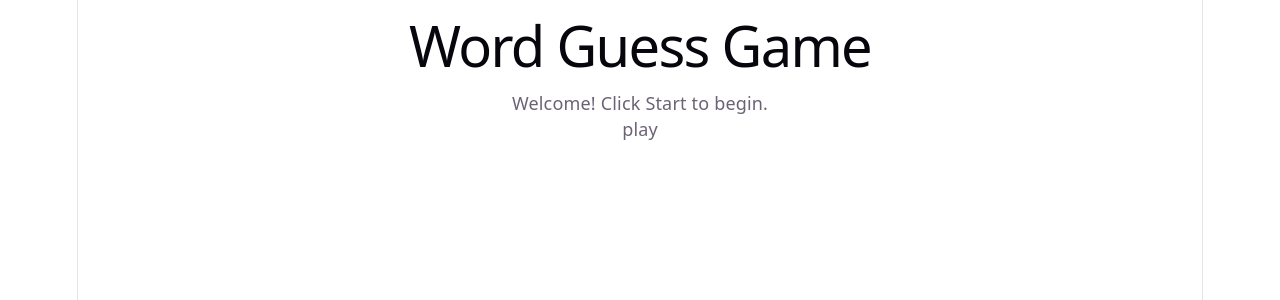
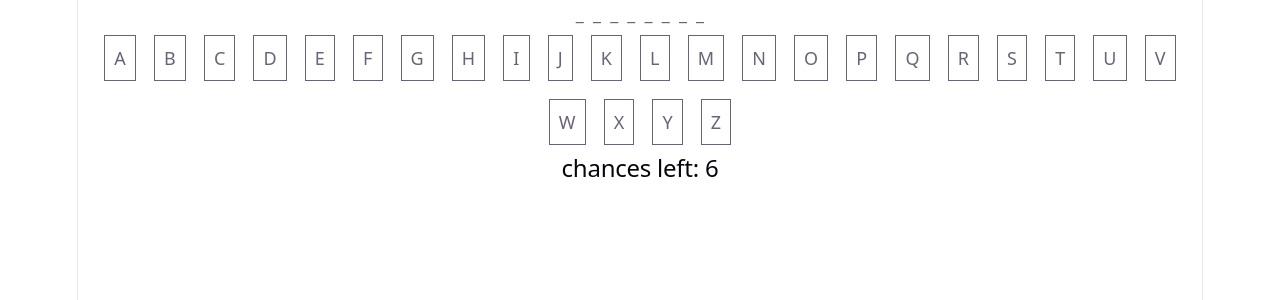
Before and after one commit to Shahnawaz-Shah56/word-guess-game, a React (Vite) app: page / in a window 1280 px wide. Both pictures are taken after a click on the button "Play Now". Shown: the top 300 px of the page. Built offline with nearby package versions, Linux system fonts and the light colour scheme.

Commit message:
some fixes in the code

```diff
--- a/src/components/Home.wordguess..jsx
+++ b/src/components/Home.wordguess..jsx
@@ -1,13 +1,58 @@
 import React from 'react'
+import { useState } from 'react';
 
-const Home = () => {
-  return (
-    <div>
-      <h1>Word Guess Game</h1>
-      <p>Welcome! Click Start to begin.</p>
-      <p>play</p>
-    </div>
-  )
+const Home = ({ onGameEnd }) => {
+    const wordsArr = [
+  "mountain", "river", "cloud", "forest", "desert",
+  "lion", "tiger", "eagle", "shark", "dolphin",
+  "computer", "keyboard", "screen", "phone", "camera",
+  "music", "dance", "poetry", "painting", "drama",
+  "city", "village", "castle", "island", "bridge",
+  "hope", "dream", "courage", "wisdom", "freedom"
+];
+
+const [word] = useState(wordsArr[Math.floor(Math.random()*wordsArr.length)])
+
+const [guessedLetters, setGuessedLetters] = useState([])
+const [chances, setChances] = useState(6)
+const alphabets = ["A", "B", "C", "D", "E", "F", "G",
+             "H", "I", "J", "K", "L", "M", "N",
+             "O", "P", "Q", "R", "S", "T", "U",
+             "V", "W", "X", "Y", "Z"]
+
+const handleGuess = (letter)=>{
+   const lowerLetter = letter.toLowerCase()
+  if(guessedLetters.includes(lowerLetter)) return
+  setGuessedLetters([...guessedLetters,lowerLetter])
+  if(!word.includes(lowerLetter)){
+    setChances(chances - 1)
+  }
 }
 
+
+  return (
+  <div>
+    {word.split('').every(letter => guessedLetters.includes(letter)) ? (
+      <h2>You Win! 🎉</h2>
+    ) : chances === 0 ? (
+      <h2>You Lose! 😢 Word was: {word}</h2>
+    ) : (
+      <>
+        {word.split('').map((letter, i) => (
+          <span className='m-1' key={i}>
+            {guessedLetters.includes(letter) ? letter : '_'}
+          </span>
+        ))}
+        <br />
+        {alphabets.map((alphabet, i) => (
+          <button className='border m-2 p-2' key={i} onClick={() => handleGuess(alphabet)}>
+            {alphabet}
+          </button>
+        ))}
+        <h2>chances left: {chances}</h2>
+      </>
+    )}
+  </div>
+)}
+
 export default Home
--- a/src/components/Start.wordguess..jsx
+++ b/src/components/Start.wordguess..jsx
@@ -1,5 +1,5 @@
 import React from 'react'
-import PropTypes from 'prop-types'
+// import PropTypes from 'prop-types'
 
 const Start = ({ onPlaying }) => {
   return (
@@ -10,7 +10,7 @@ const Start = ({ onPlaying }) => {
 }
 
 Start.propTypes = {
-  onPlaying: PropTypes.func.isRequired
+  // onPlaying: PropTypes.func.isRequired
 }
 
 export default Start
```
